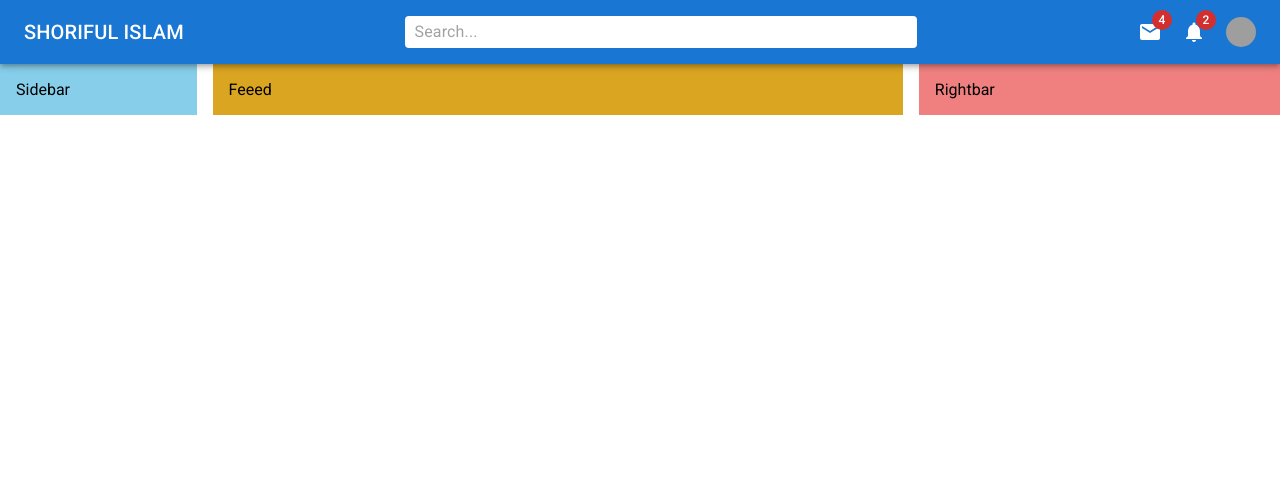
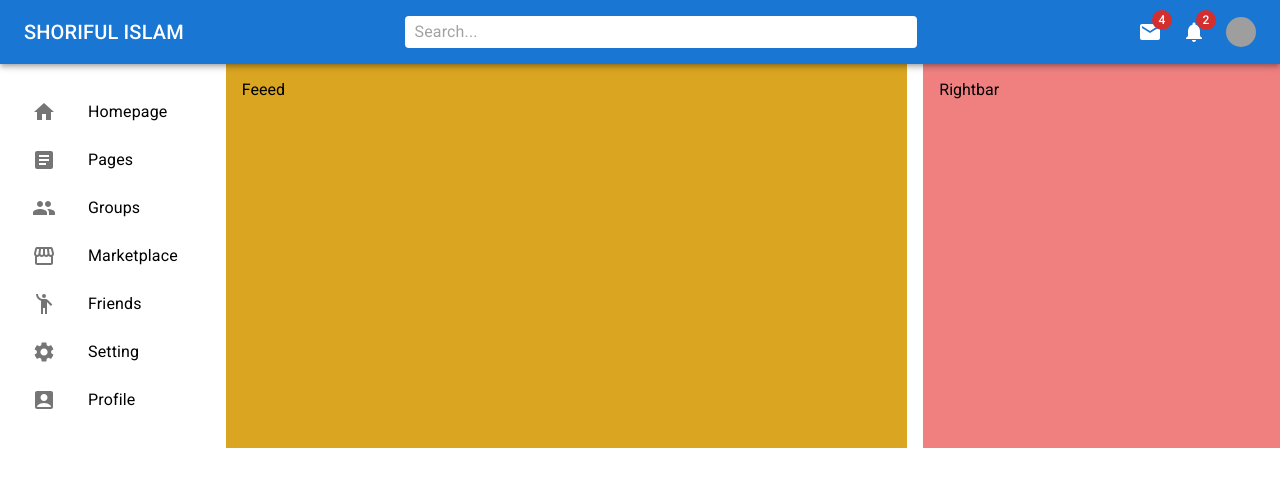
Before and after one commit to khanshorif331/react-mui-project, a React (Create React App) app: page / in a window 1280 px wide. Shown: the top 486 px of the page. Built offline with nearby package versions, Linux system fonts and the light colour scheme; grey boxes are pictures that could not be loaded.

Commit message:
sidebar successfully added

```diff
--- a/src/components/Sidebar.js
+++ b/src/components/Sidebar.js
@@ -1,15 +1,81 @@
-import { Box } from '@mui/material'
+import {
+	Box,
+	List,
+	ListItem,
+	ListItemButton,
+	ListItemIcon,
+	ListItemText,
+} from '@mui/material'
 import React from 'react'
+import HomeIcon from '@mui/icons-material/Home'
+import ArticleIcon from '@mui/icons-material/Article'
+import GroupIcon from '@mui/icons-material/Group'
+import StorefrontIcon from '@mui/icons-material/Storefront'
+import EmojiPeopleIcon from '@mui/icons-material/EmojiPeople'
+import SettingsIcon from '@mui/icons-material/Settings'
+import AccountBoxIcon from '@mui/icons-material/AccountBox'
 
 const Sidebar = () => {
 	return (
-		<Box
-			bgcolor='skyblue'
-			flex={1}
-			p={2}
-			sx={{ display: { xs: 'none', sm: 'block' } }}
-		>
-			Sidebar
+		<Box flex={1} p={2} sx={{ display: { xs: 'none', sm: 'block' } }}>
+			<List>
+				<ListItem disablePadding>
+					<ListItemButton component='a' href='#home'>
+						<ListItemIcon>
+							<HomeIcon></HomeIcon>
+						</ListItemIcon>
+						<ListItemText primary='Homepage' />
+					</ListItemButton>
+				</ListItem>
+				<ListItem disablePadding>
+					<ListItemButton component='a' href='#home'>
+						<ListItemIcon>
+							<ArticleIcon></ArticleIcon>
+						</ListItemIcon>
+						<ListItemText primary='Pages' />
+					</ListItemButton>
+				</ListItem>
+				<ListItem disablePadding>
+					<ListItemButton component='a' href='#home'>
+						<ListItemIcon>
+							<GroupIcon></GroupIcon>
+						</ListItemIcon>
+						<ListItemText primary='Groups' />
+					</ListItemButton>
+				</ListItem>
+				<ListItem disablePadding>
+					<ListItemButton component='a' href='#home'>
+						<ListItemIcon>
+							<StorefrontIcon></StorefrontIcon>
+						</ListItemIcon>
+						<ListItemText primary='Marketplace' />
+					</ListItemButton>
+				</ListItem>
+				<ListItem disablePadding>
+					<ListItemButton component='a' href='#home'>
+						<ListItemIcon>
+							<EmojiPeopleIcon></EmojiPeopleIcon>
+						</ListItemIcon>
+						<ListItemText primary='Friends' />
+					</ListItemButton>
+				</ListItem>
+				<ListItem disablePadding>
+					<ListItemButton component='a' href='#home'>
+						<ListItemIcon>
+							<SettingsIcon></SettingsIcon>
+						</ListItemIcon>
+						<ListItemText primary='Setting' />
+					</ListItemButton>
+				</ListItem>
+				<ListItem disablePadding>
+					<ListItemButton component='a' href='#home'>
+						<ListItemIcon>
+							<AccountBoxIcon></AccountBoxIcon>
+						</ListItemIcon>
+						<ListItemText primary='Profile' />
+					</ListItemButton>
+				</ListItem>
+			</List>
 		</Box>
 	)
 }
```
